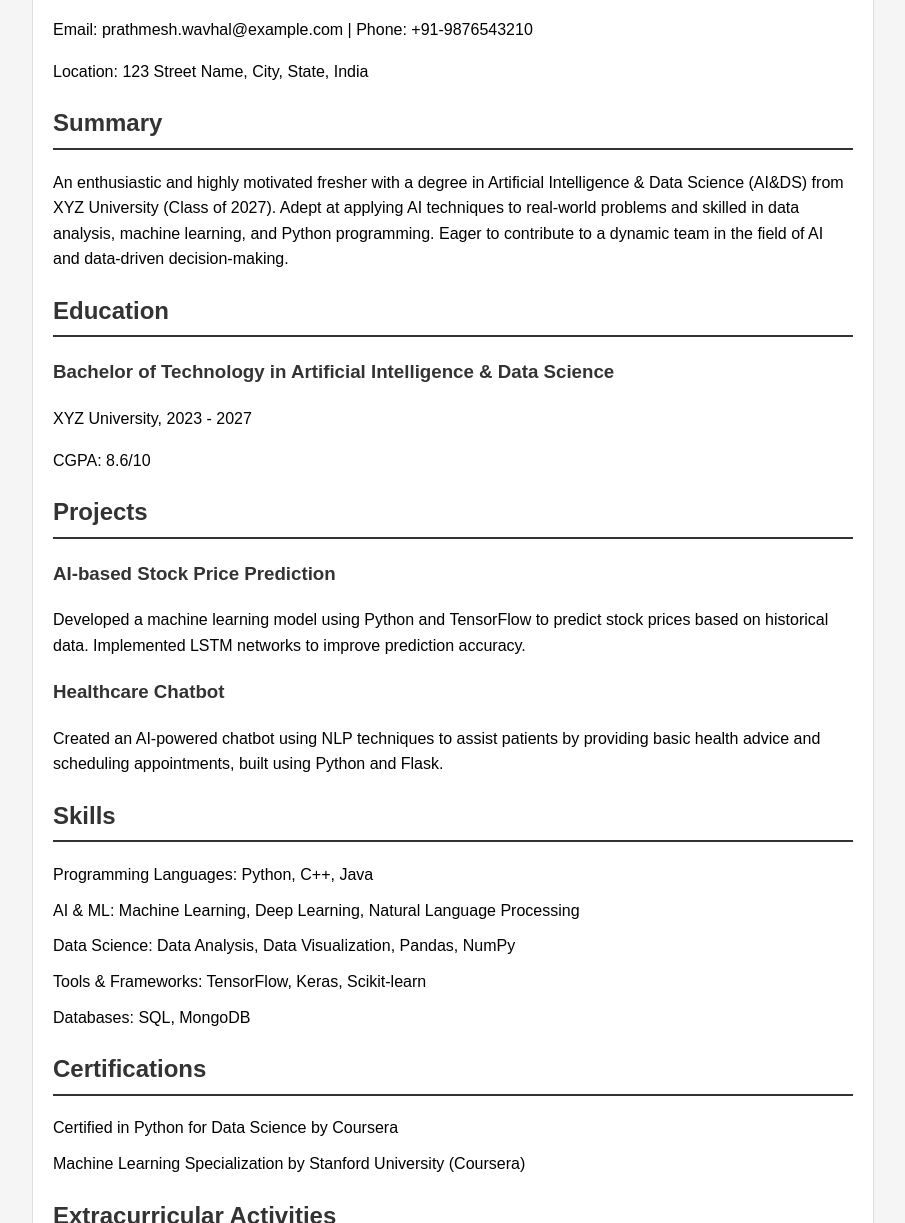
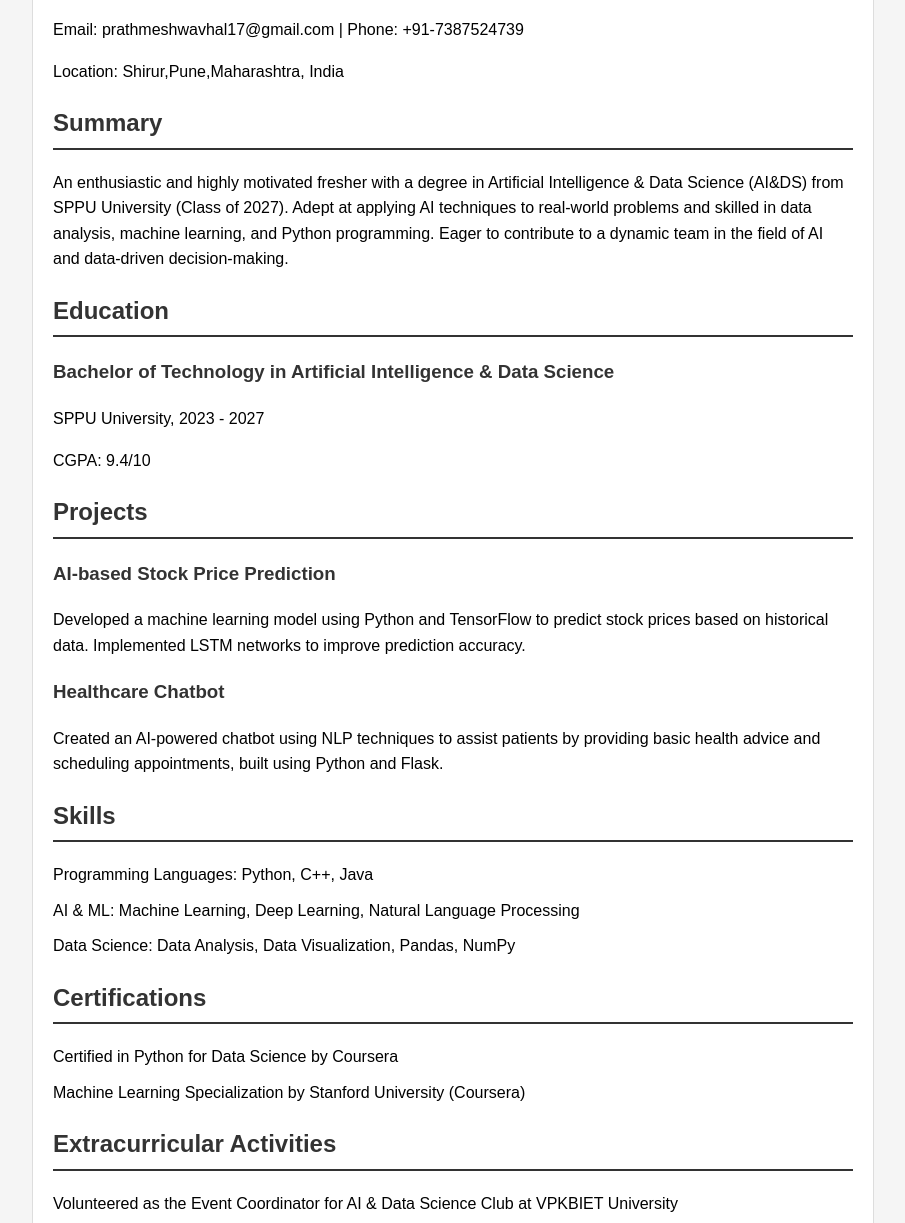
Before and after one commit to PW-5214/PW-5214.github.io, a plain HTML site: page index.html in a window 1280 px wide. Shown: the part 102-1325 px from the top of the page, without its empty margins (187-1092 px from the left). Drawn offline with Linux system fonts and the light colour scheme.

Commit message:
Update index.html

```diff
--- a/index.html
+++ b/index.html
@@ -44,14 +44,14 @@
         <!-- Personal Information -->
         <section class="section" id="personal-info">
             <h1>Wavhal Prathmesh Navnath</h1>
-            <p>Email: prathmesh.wavhal@example.com | Phone: +91-9876543210</p>
-            <p>Location: 123 Street Name, City, State, India</p>
+            <p>Email: prathmeshwavhal17@gmail.com | Phone: +91-7387524739</p>
+            <p>Location: Shirur,Pune,Maharashtra, India</p>
         </section>
 
         <!-- Summary -->
         <section class="section" id="summary">
             <h2>Summary</h2>
-            <p>An enthusiastic and highly motivated fresher with a degree in Artificial Intelligence & Data Science (AI&DS) from XYZ University (Class of 2027). Adept at applying AI techniques to real-world problems and skilled in data analysis, machine learning, and Python programming. Eager to contribute to a dynamic team in the field of AI and data-driven decision-making.</p>
+            <p>An enthusiastic and highly motivated fresher with a degree in Artificial Intelligence & Data Science (AI&DS) from SPPU University (Class of 2027). Adept at applying AI techniques to real-world problems and skilled in data analysis, machine learning, and Python programming. Eager to contribute to a dynamic team in the field of AI and data-driven decision-making.</p>
         </section>
 
         <!-- Education -->
@@ -60,8 +60,8 @@
             <ul>
                 <li>
                     <h3>Bachelor of Technology in Artificial Intelligence & Data Science</h3>
-                    <p>XYZ University, 2023 - 2027</p>
-                    <p>CGPA: 8.6/10</p>
+                    <p>SPPU University, 2023 - 2027</p>
+                    <p>CGPA: 9.4/10</p>
                 </li>
             </ul>
         </section>
@@ -88,8 +88,6 @@
                 <li>Programming Languages: Python, C++, Java</li>
                 <li>AI & ML: Machine Learning, Deep Learning, Natural Language Processing</li>
                 <li>Data Science: Data Analysis, Data Visualization, Pandas, NumPy</li>
-                <li>Tools & Frameworks: TensorFlow, Keras, Scikit-learn</li>
-                <li>Databases: SQL, MongoDB</li>
             </ul>
         </section>
 
@@ -106,8 +104,8 @@
         <section class="section" id="activities">
             <h2>Extracurricular Activities</h2>
             <ul>
-                <li>Volunteered as the Event Coordinator for AI & Data Science Club at XYZ University</li>
-                <li>Participated in Hackathons and won 2nd prize in a national-level AI Hackathon in 2026</li>
+                <li>Volunteered as the Event Coordinator for AI & Data Science Club at VPKBIET University</li>
+                <li>Participated in Hackathons and won prize in a national-level SIH Hackathon in 2024</li>
             </ul>
         </section>
 
```
